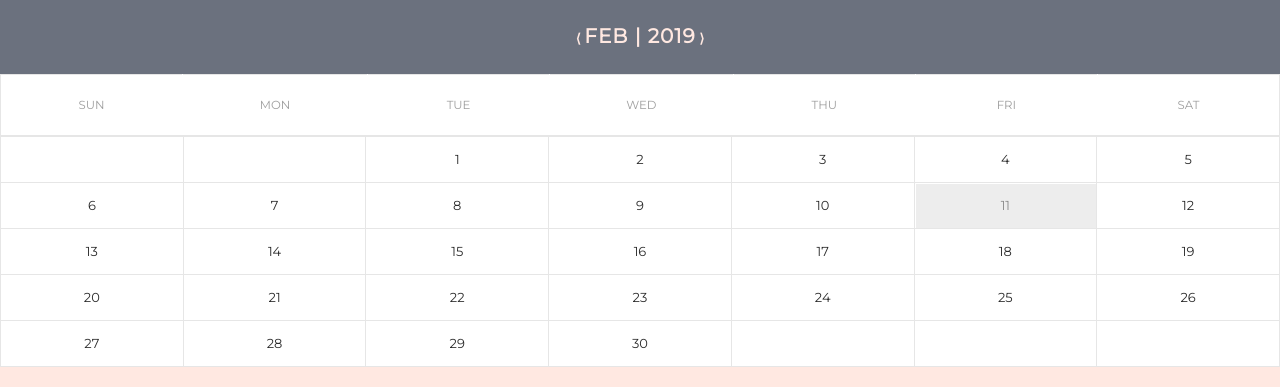
After one commit to HienH/task_management_app, a Flask app: page /calendar in a window 1280 px wide. The commit adds this page. Shown: the part 601-988 px from the top of the page. Run offline with Flask 2, Linux system fonts and the light colour scheme; some libraries are stand-ins or nearby versions.

Commit message:
creating and styling calendar

```diff
--- a/app.py
+++ b/app.py
@@ -3,6 +3,8 @@ from database import *
 import datetime
 from flask import Flask, render_template, request, jsonify
 from flask_cors import CORS
+import calendar
+from web_calendar import *
 
 app = Flask(__name__)
 cors = CORS(app)
@@ -89,6 +91,24 @@ def index():
         greeting = 'good evening'
     return render_template("index.html", **locals())
 
+@app.route("/calendar")
+def calendar():
+    now = datetime.datetime.now()
+    current_month = now.strftime('%b')
+    current_day = now.strftime('d')
+    current_year = now.strftime('%Y')
+    if current_month == 'Feb':
+        calendar_numbers = [1, 2, 3, 4, 5, 6, 7, 8, 9, 10, 11, 12, 13, 1, 15, 16, 17, 18, 19, 20, 22, 23, 24, 25, 26, 27, 28]
+    todays_date = now.strftime('%d-%m-%Y')
+    todays_time = now.strftime('%H:%M')
+    if now.hour < 12:
+        greeting = 'good morning'
+    elif now.hour >=12 and now.hour < 17:
+        greeting = 'good afternoon'
+    else:
+        greeting = 'good evening'
+    return render_template('calendar.html', **locals())
+
 
 #@app.route("/taskadded", methods = ["POST"])
 #def add_task():
--- a/static/css/stylesheet.css
+++ b/static/css/stylesheet.css
@@ -93,3 +93,116 @@ h3 {
 form {
 	padding: 10px 0px;
 }
+
+
+
+
+
+
+
+
+/*--------------------------CALENDAR CSS-------------------------------------*/
+
+#cal {
+    font-size: 13px;
+    display:table;
+		width: 100%;
+		margin-bottom: 20px;
+}
+
+#cal .header {
+		height: 75px;
+    background: #6B717E;
+    color: #FFE8E1;
+    font-weight: bold;
+    text-transform: uppercase;
+}
+#cal .header span {
+    display:inline;
+    line-height: 75px;
+}
+
+
+#cal .header span .button {
+
+    position: absolute;
+		width: 200px;
+}
+
+#cal .header span .button#next  {
+    right: 0;
+		top: 0;
+}
+
+#cal .header span .button#prev{
+	  left: 0;
+		top: 0;
+}
+
+
+#cal .header .button:hover {
+    background: #FFC4D1;
+		color: #6B717E;
+}
+
+#cal .header .month-year {
+	font-size: 20px;
+    letter-spacing: 1px;
+    width: 100%;
+    text-align: center;
+}
+
+#cal table {
+    background:#fff;
+    border-collapse:collapse;
+		width: 100%;
+}
+#cal td {
+    color:#2b2b2b;
+    width:30px;
+    height:45px;
+    line-height:45px;
+    text-align:center;
+    border:1px solid #e6e6e6;
+    cursor:default;
+}
+#cal #days td {
+    height:60px;
+    line-height: 60px;
+    text-transform:uppercase;
+    font-size:90%;
+    color:#9e9e9e;
+}
+#cal #days td:not(:last-child) {
+    border-right:1px solid #fff;
+}
+
+#cal #cal-frame td.today {
+    background:#ededed;
+    color:#8c8c8c;
+    box-shadow:1px 1px 0px #fff inset;
+    -moz-box-shadow:1px 1px 0px #fff inset;
+    -webkit-box-shadow:1px 1px 0px #fff inset;
+}
+#cal #cal-frame td:not(.nil):hover {
+    color:#6B717E;
+    background:#FFC4D1;
+}
+
+#cal #cal-frame td span {
+    font-size:80%;
+    position:relative;
+}
+#cal #cal-frame td span:first-child {
+    bottom:5px;
+}
+#cal #cal-frame td span:last-child {
+    top:5px;
+}
+
+#cal #cal-frame table.curr {
+    float:left;
+}
+#cal #cal-frame table.temp {
+    position:absolute;
+}
--- /dev/null
+++ b/templates/calendar.html
@@ -0,0 +1,74 @@
+{% extends "layout.html"%}
+
+{% block content %}
+<div id="cal">
+  <div class="header">
+    <span class="button" id="prev"> &lang; </span>
+    <span class="month-year" id="label">{{current_month}} | {{current_year}}</span>
+    <span class="button" id="next"> &rang; </span>
+  </div>
+  <table id="days">
+    <td>sun</td>
+    <td>mon</td>
+    <td>tue</td>
+    <td>wed</td>
+    <td>thu</td>
+    <td>fri</td>
+    <td>sat</td>
+
+  </table>
+  <div id="cal-frame">
+    <table class="curr">
+      <tbody>
+        <tr>
+          <td class="nil"></td>
+          <td class="nil"></td>
+          <td>1</td>
+          <td>2</td>
+          <td>3</td>
+          <td>4</td>
+          <td>5</td>
+        </tr>
+        <tr>
+          <td>6</td>
+          <td>7</td>
+          <td>8</td>
+          <td>9</td>
+          <td>10</td>
+          <td class="today">11</td>
+          <td>12</td>
+        </tr>
+        <tr>
+          <td>13</td>
+          <td>14</td>
+          <td>15</td>
+          <td>16</td>
+          <td>17</td>
+          <td>18</td>
+          <td>19</td>
+        </tr>
+        <tr>
+          <td>20</td>
+          <td>21</td>
+          <td>22</td>
+          <td>23</td>
+          <td>24</td>
+          <td>25</td>
+          <td>26</td>
+        </tr>
+        <tr>
+          <td>27</td>
+          <td>28</td>
+          <td>29</td>
+          <td>30</td>
+          <td class="nil"></td>
+          <td class="nil"></td>
+          <td class="nil"></td>
+        </tr>
+      </tbody>
+    </table>
+
+  </div>
+</div>
+
+{% endblock %}
--- /dev/null
+++ b/templates/layout.html
@@ -0,0 +1,28 @@
+<!DOCTYPE html>
+<html>
+
+<head>
+  <meta charset="UTF-8">
+  <title>Task manager app</title>
+  <!-- <link rel="stylesheet" href="https://cdn.datatables.net/1.10.19/css/dataTables.bootstrap4.min.css"> -->
+
+  <!-- Latest compiled and minified CSS -->
+  <!-- <link rel="stylesheet" href="https://maxcdn.bootstrapcdn.com/bootstrap/4.2.1/css/bootstrap.min.css">
+Bootstrap core CSS -->
+  <link rel="script" href="/javascript/script.css">
+  <link rel="stylesheet" type="text/css" href={{ url_for("static", filename="css/stylesheet.css") }}>
+  <link href="https://fonts.googleapis.com/css?family=Montserrat" rel="stylesheet">
+
+</head>
+
+<body>
+  <header>
+    <h1>{{greeting}}</h1>
+    <h2>welcome to your to-do list</h2>
+    <h3>{{todays_date}} | {{todays_time}}</h3>
+  </header>
+  {% block content %}
+  {% endblock %}
+
+</body>
+</html>
```
Also changed, not shown: static/javascript/script.js (+37 -0 lines), templates/index.html (+3 -32 lines), web_calendar.py (added, +7 -0 lines).
